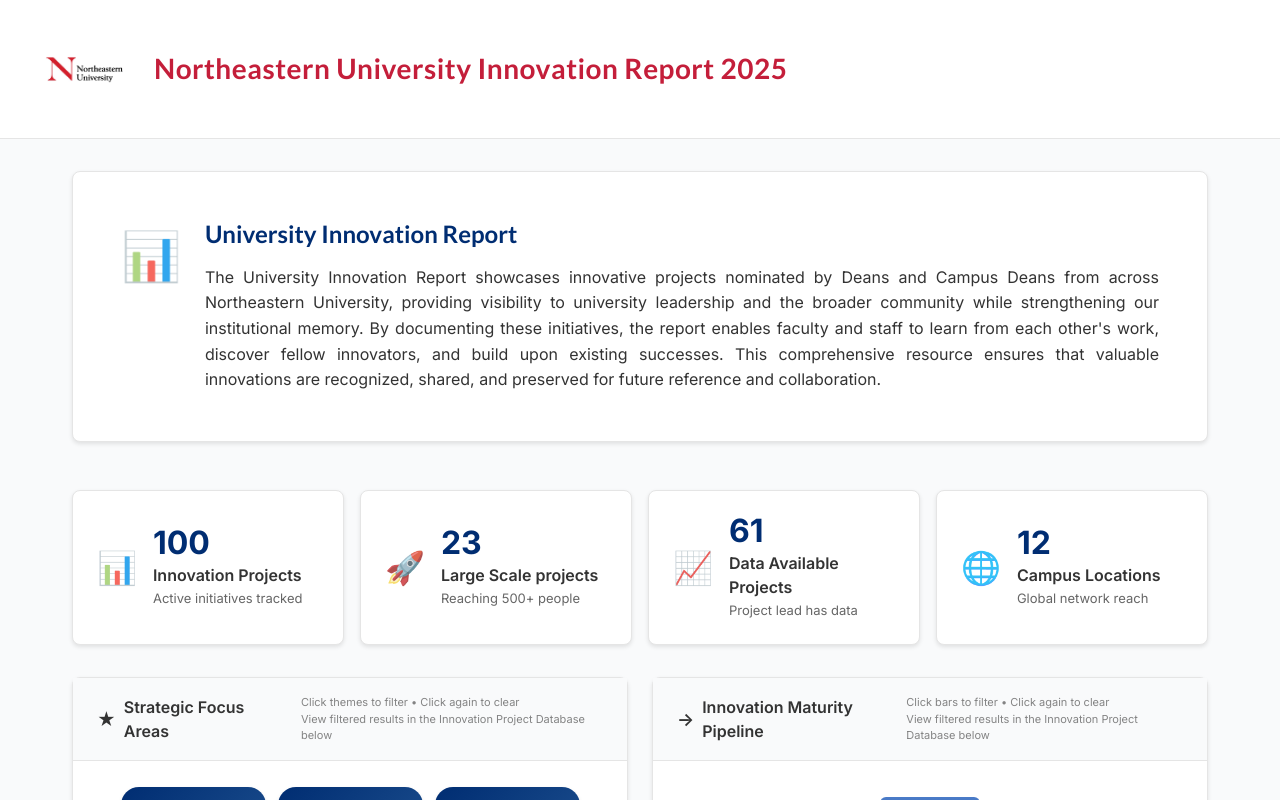
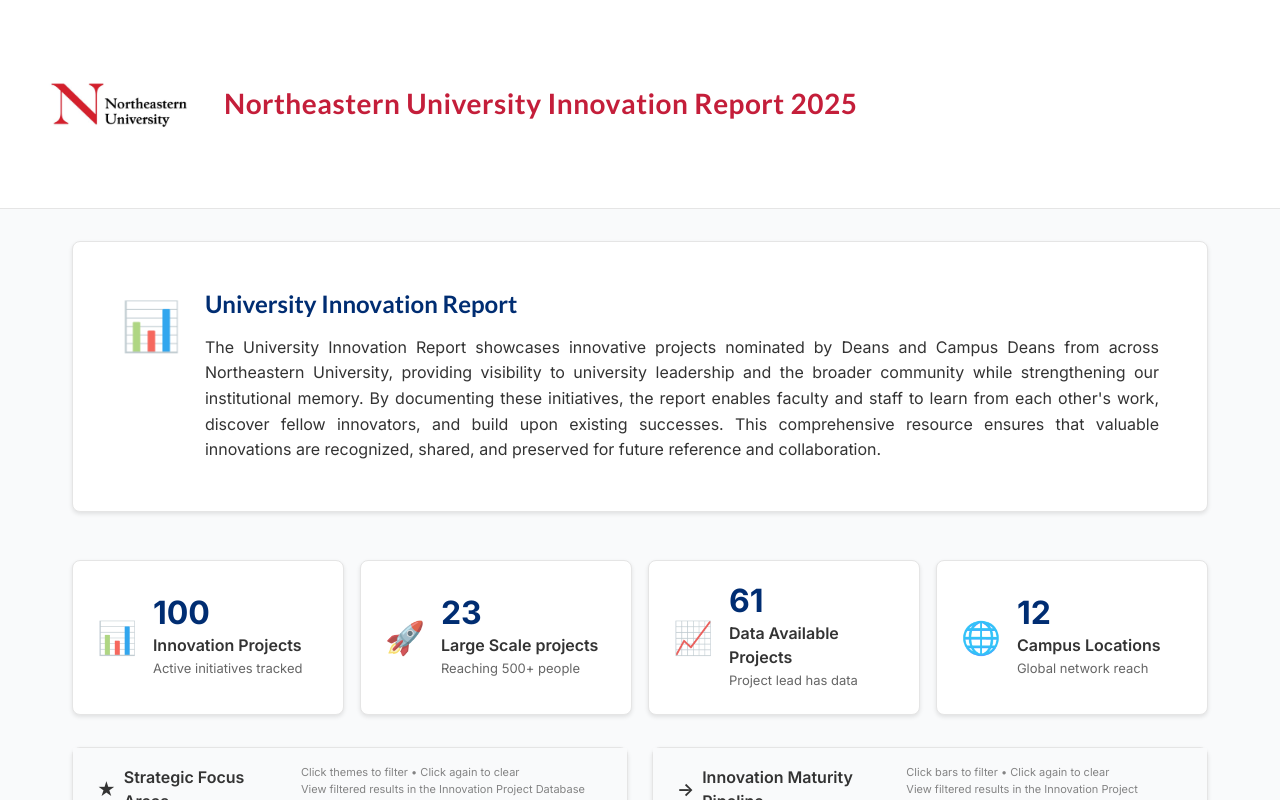
Before and after one commit to markynsai91/Northeastern_Innovation_dashboard, a React (Vite) app: page / in a window 1280 px wide. Shown: the top 800 px of the page. Built offline with nearby package versions, Linux system fonts and the light colour scheme.

Commit message:
updated the logo2

```diff
--- a/src/styles/Dashboard.css
+++ b/src/styles/Dashboard.css
@@ -90,8 +90,8 @@
 }
 
 .neu-logo {
-  width: 90px;
-  height: 90px;
+  width: 160px;
+  height: 160px;
   display: flex;
   align-items: center;
   justify-content: center;
@@ -105,7 +105,7 @@
 }
 
 .logo-fallback {
-  font-size: 40px;
+  font-size: 68px;
 }
 
 .header-title {
```
